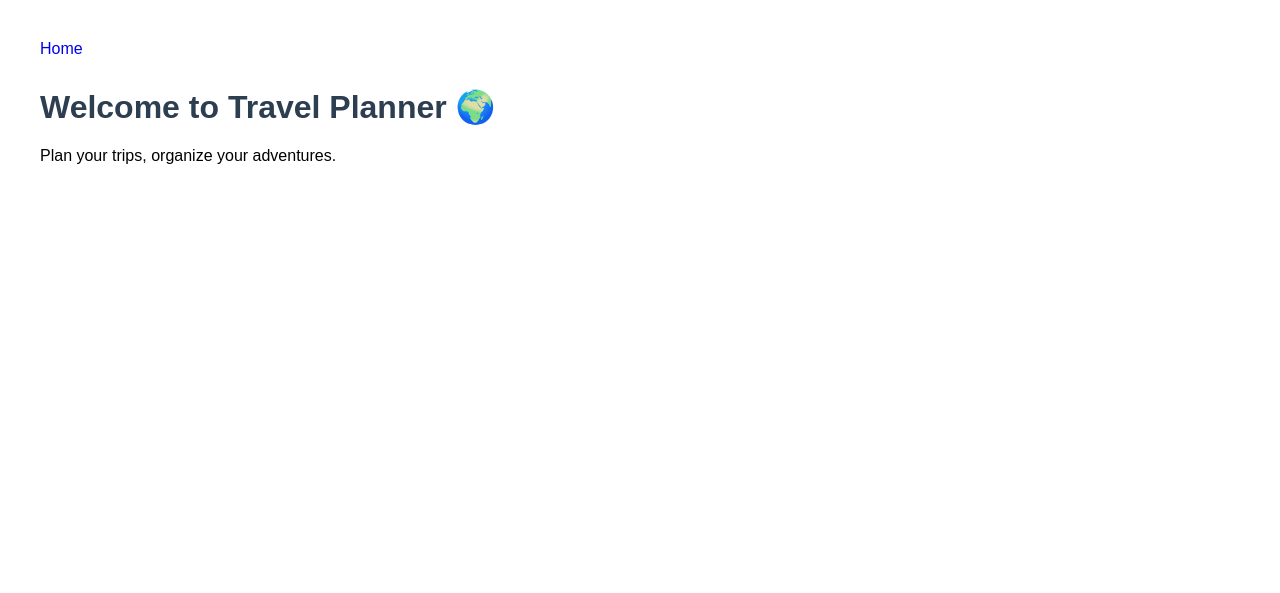
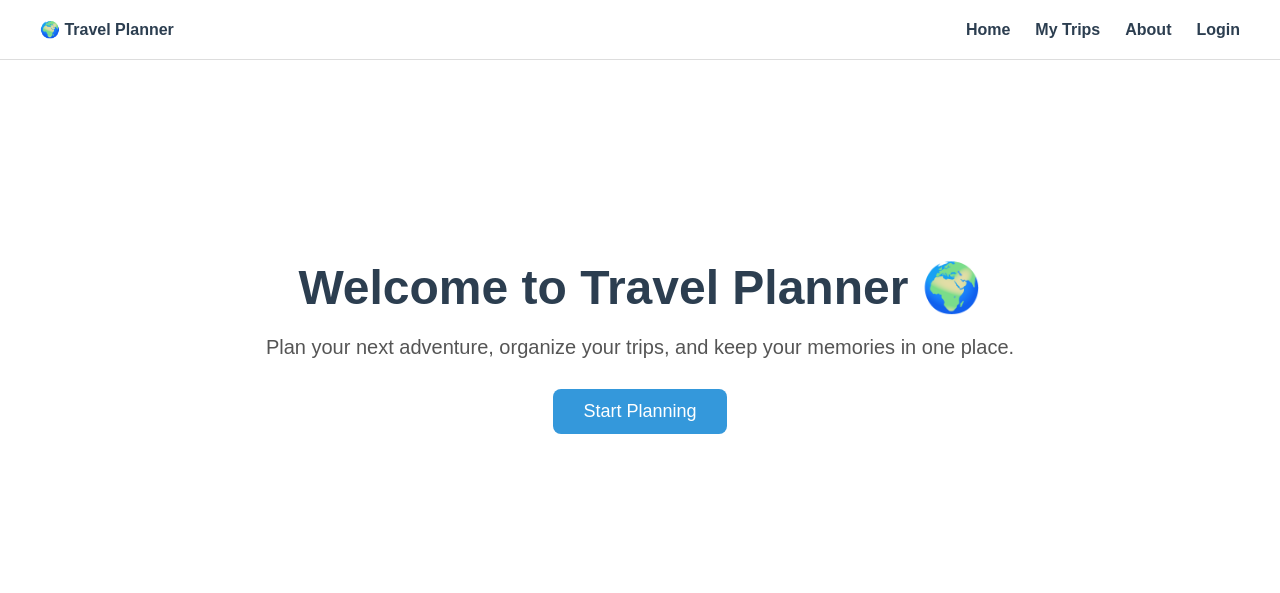
Before and after one commit to narminaliyeva484/travel-planner, a Flask app: page / in a window 1280 px wide. Shown: the top 593 px of the page. Run offline with Flask 3, Linux system fonts and the light colour scheme.

Commit message:
Create homepage hero section

```diff
--- a/static/styles.css
+++ b/static/styles.css
@@ -1,6 +1,6 @@
 body{
     font-family: Arial, sans-serif;
-    margin: 40px;
+    margin: 0;
 }
 
 h1{
@@ -8,10 +8,55 @@ h1{
 }
 
 nav{
+    display: flex;
+    justify-content: space-between;
+    align-items: center;
+
+    padding: 20px 40px;
+
+    background-color: white;
+
+    border-bottom: 1px solid #ddd;
+}
+
+nav div{
+    display: flex;
+    gap: 25px;
+}
+
+
+nav a{
+    text-decoration: none;
+    color: #2c3e50;
+    font-weight: bold;
+}
+
+main{
+    padding: 60px;
+}
+
+.hero{
+    text-align: center;
+    padding: 100px 20px;
+}
+
+.hero h1{
+    font-size: 48px;
+    margin-bottom: 20px;
+}
+
+.hero p{
+    font-size: 20px;
+    color: #555;
     margin-bottom: 30px;
 }
 
-nav a{
+.button {
+    display: inline-block;
+    padding: 12px 30px;
+    font-size: 18px;
+    border-radius: 8px;
+    background-color: #3498db;
+    color: white;
     text-decoration: none;
-    margin-right: 15px;
 }
--- a/templates/index.html
+++ b/templates/index.html
@@ -5,8 +5,20 @@ Home
 {% endblock %}
 
 {% block content %}
+<section class="hero">
         <h1>
             Welcome to Travel Planner 🌍
         </h1>
-        <p>Plan your trips, organize your adventures.</p>
+
+        <p>
+            Plan your next adventure, organize your trips, and keep your memories in one place.
+        </p>
+
+        <a href="/trips" class="button">
+            Start Planning
+        </a>
+
+
+
+</section>
 {% endblock %}
--- a/templates/layout.html
+++ b/templates/layout.html
@@ -9,8 +9,16 @@
 <body>
 
     <nav>
-        <a href="/">Home</a>
+        <a href="/">🌍 Travel Planner</a>
+
+        <div>
+            <a href="/">Home</a>
+            <a href="/trips">My Trips</a>
+            <a href="/about">About</a>
+            <a href="/login">Login</a>
+        </div>
     </nav>
+
 
     <main>
         {% block content %}{% endblock %}
```
